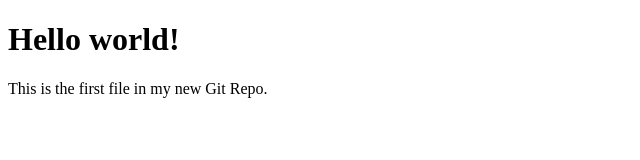
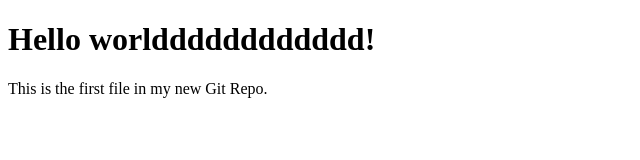
Before and after one commit to AshwiniKNR/project1, a plain HTML site: page index.html in a window 1280 px wide. Shown: the whole page, without its empty margins (0-640 px from the left). Drawn offline with Linux system fonts and the light colour scheme.

Commit message:
committing with dddd

```diff
--- a/index.html
+++ b/index.html
@@ -5,7 +5,7 @@
 </head>
 <body>
 
-<h1>Hello world!</h1>
+<h1>Hello worldddddddddddd!</h1>
 <p>This is the first file in my new Git Repo.</p>
 
 </body>
```
